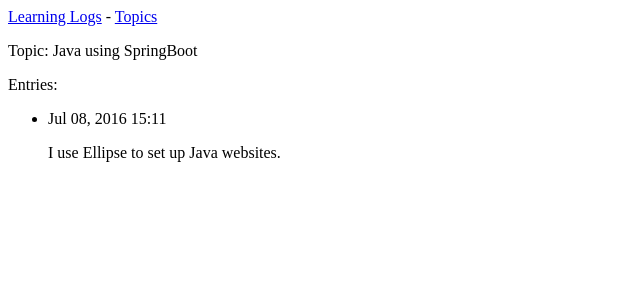
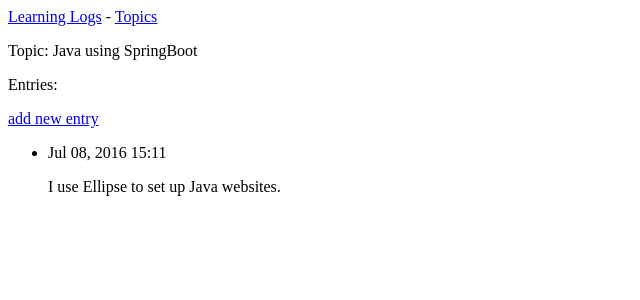
Before and after one commit to mjdough/learning_log, a Django app: page /topics/1/ in a window 1280 px wide. Shown: the top 300 px of the page, without its empty margins (0-640 px from the left). Run offline with Django 3.2, Linux system fonts and the light colour scheme; data comes from the database, SQL or seed files in the repository; both versions use the stored data as it was after the commit.

Commit message:
Add new_topic and new_entry forms

```diff
--- a/learning_logs/templates/learning_logs/topic.html
+++ b/learning_logs/templates/learning_logs/topic.html
@@ -5,6 +5,9 @@
     <p>Topic: {{ topic }}</p>
 
         <p>Entries:</p>
+        <p>
+            <a href="{% url 'learning_logs:new_entry' topic.id %}">add new entry</a>
+        </p>
 
         <ul>
             {% for entry in entries %}
--- a/learning_logs/templates/learning_logs/topics.html
+++ b/learning_logs/templates/learning_logs/topics.html
@@ -15,4 +15,6 @@
             {% endfor %}
         </ul>
 
+        <a href="{% url 'learning_logs:new_topic' %}">Add a new topic:</a>
+
 {% endblock content %}
--- a/learning_logs/urls.py
+++ b/learning_logs/urls.py
@@ -12,4 +12,11 @@ urlpatterns = [
 
     #Detail page for a single topic
     url(r'^topics/(?P<topic_id>\d+)/$', views.topic, name='topic'),
+
+    #Page for adding a new topic
+    url(r'^new_topic/$', views.new_topic, name='new_topic'),
+
+    #Page for adding a new entry
+    url(r'^new_entry/(?P<topic_id>\d+)/$', views.new_entry, name='new_entry'),
+
 ]
--- a/learning_logs/views.py
+++ b/learning_logs/views.py
@@ -1,6 +1,9 @@
 from django.shortcuts import render
+from django.http import HttpResponseRedirect
+from django.core.urlresolvers import reverse
 
 from .models import Topic
+from .forms import TopicForm, EntryForm
 
 # Create your views here.
 def index(request):
@@ -19,3 +22,36 @@ def topic(request, topic_id):
     entries = topic.entry_set.order_by('-date_added')
     context = {'topic': topic, 'entries': entries}
     return render(request, 'learning_logs/topic.html', context)
+
+def new_topic(request):
+    """Add a new topic."""
+    if request.method != 'POST':
+        #No data submitted; create blank form
+        form = TopicForm()
+    else:
+        #POST data submitted; process data
+        form = TopicForm(request.POST)
+        if form.is_valid():
+            form.save()
+            return HttpResponseRedirect(reverse('learning_logs:topics'))
+
+    content = {'form': form}
+    return render(request, 'learning_logs/new_topic.html', content)
+
+def new_entry(request, topic_id):
+    topic = Topic.objects.get(id=topic_id)
+
+    if request.method != 'POST':
+        #No data submitted; create blank form
+        form = EntryForm()
+    else:
+        #POST data submitted; process data
+        form = EntryForm(request.POST)
+        if form.is_valid():
+            new_entry = form.save(commit=False)
+            new_entry.topic = topic
+            new_entry.save()
+            return HttpResponseRedirect(reverse('learning_logs:topic', args=[topic_id]))
+
+    content = {'topic': topic, 'form': form}
+    return render(request, 'learning_logs/new_entry.html', content)
```
Also changed, not shown: learning_logs/forms.py (added, +16 -0 lines), learning_logs/templates/learning_logs/new_entry.html (added, +15 -0 lines), learning_logs/templates/learning_logs/new_topic.html (added, +12 -0 lines), db.sqlite3.
